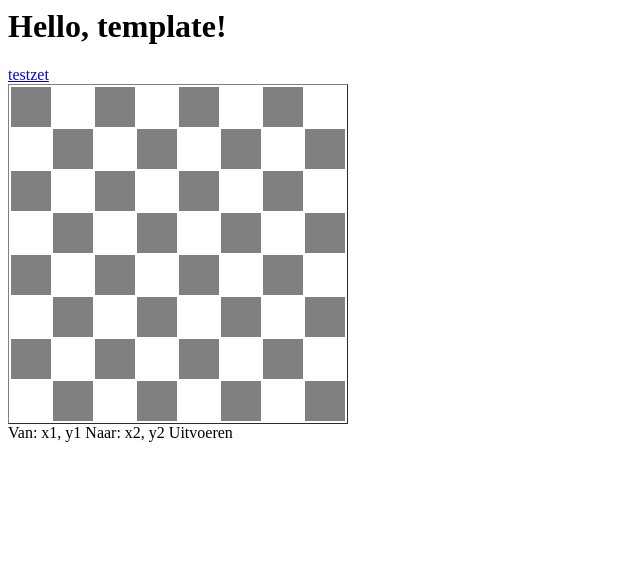
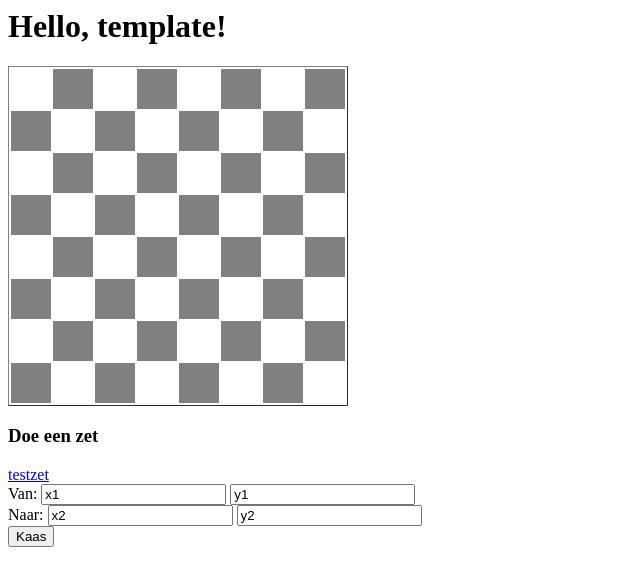
Before and after one commit to kooi/schaakrobot-pws, a Flask app: page / in a window 1280 px wide. Shown: the top 586 px of the page, without its empty margins (0-640 px from the left). Run offline with Flask 2, Linux system fonts and the light colour scheme.

Commit message:
Update schaakbord.html

```diff
--- a/templates/schaakbord.html
+++ b/templates/schaakbord.html
@@ -1,10 +1,28 @@
 <html>
+
+<head>
+    <script>
+        function van(x, y) {
+            document.getElementById('x1').value = x;
+            document.getElementById('y1').value = y;
+        }
+    </script>
+</head>
+
 <body>
     <h1>Hello, template!</h1>
 
-        <a href="zet/1/2/3/4">testzet</a>
-
     <table border="1">
+        <tr style="height: 40px; margin: 0px; border: 1px; padding: 0px;">
+            <td style="width: 40px; margin: 0px; border: 1px; padding: 0px;" onclick="van(1, 8);"></td>
+            <td style="width: 40px; margin: 0px; border: 1px; padding: 0px; background-color: grey;"></td>
+            <td style="width: 40px; margin: 0px; border: 1px; padding: 0px;"></td>
+            <td style="width: 40px; margin: 0px; border: 1px; padding: 0px; background-color: grey;"></td>
+            <td style="width: 40px; margin: 0px; border: 1px; padding: 0px;"></td>
+            <td style="width: 40px; margin: 0px; border: 1px; padding: 0px; background-color: grey;"></td>
+            <td style="width: 40px; margin: 0px; border: 1px; padding: 0px;"></td>
+            <td style="width: 40px; margin: 0px; border: 1px; padding: 0px; background-color: grey;"></td>
+        </tr>
         <tr style="height: 40px; margin: 0px; border: 1px; padding: 0px;">
             <td style="width: 40px; margin: 0px; border: 1px; padding: 0px; background-color: grey;"></td>
             <td style="width: 40px; margin: 0px; border: 1px; padding: 0px;"></td>
@@ -75,25 +93,20 @@
             <td style="width: 40px; margin: 0px; border: 1px; padding: 0px; background-color: grey;"></td>
             <td style="width: 40px; margin: 0px; border: 1px; padding: 0px;"></td>
         </tr>
-            <tr style="height: 40px; margin: 0px; border: 1px; padding: 0px;">
-                <td style="width: 40px; margin: 0px; border: 1px; padding: 0px;"></td>
-                <td style="width: 40px; margin: 0px; border: 1px; padding: 0px; background-color: grey;"></td>
-                <td style="width: 40px; margin: 0px; border: 1px; padding: 0px;"></td>
-                <td style="width: 40px; margin: 0px; border: 1px; padding: 0px; background-color: grey;"></td>
-                <td style="width: 40px; margin: 0px; border: 1px; padding: 0px;"></td>
-                <td style="width: 40px; margin: 0px; border: 1px; padding: 0px; background-color: grey;"></td>
-                <td style="width: 40px; margin: 0px; border: 1px; padding: 0px;"></td>
-                <td style="width: 40px; margin: 0px; border: 1px; padding: 0px; background-color: grey;"></td>
-            </tr>
     </table>
 
-        <form>
+    <h3>Doe een zet</h3>
+    <a href="zet/1/2/3/4">testzet</a>
+    <form action="/zet">
         Van:
-            x1, y1
+        <input id="x1" name="x1" value="x1">
+        <input id="y1" name="y1" value="y1"><br>
         Naar:
-            x2, y2
-            Uitvoeren
+        <input id="x2" name="x2" value="x2">
+        <input id="y2" name="y2" value="y2"><br>
+        <input type="submit" value="Kaas" />
     </form>
 
 </body>
+
 </html>
```
Lines whose indentation alone changed are shown as unchanged.
